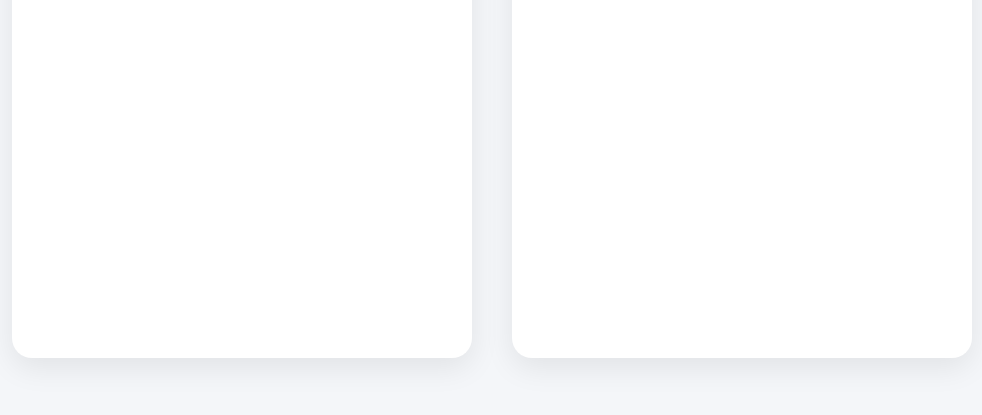
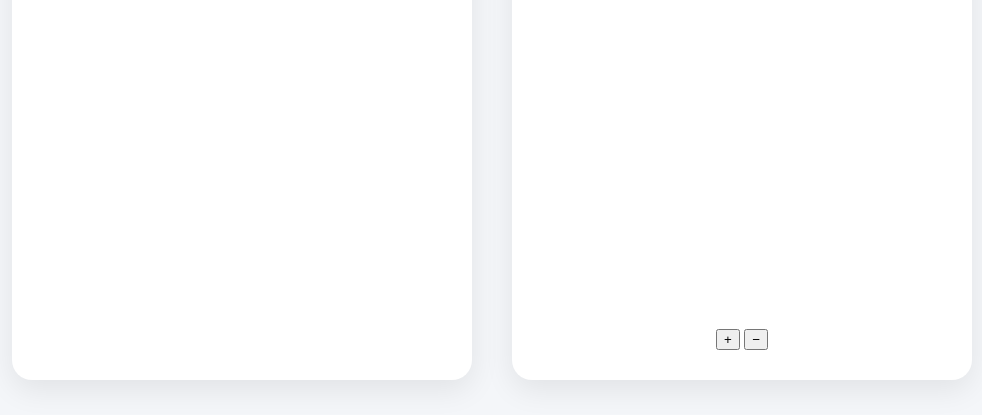
Before and after one commit to mokshashah684-collab/virtual-tryon, a plain HTML site: page index.html in a window 1280 px wide. Shown: the part 367-782 px from the top of the page, without its empty margins (148-1130 px from the left). Drawn offline with Linux system fonts and the light colour scheme.

Commit message:
index.html

```diff
--- a/index.html
+++ b/index.html
@@ -25,7 +25,10 @@
     <img id="userImage">
     <img id="clothingOverlay" draggable="false">
 </div>
-
+<div class="resize-controls">
+    <button onclick="resizeClothing(1)">+</button>
+    <button onclick="resizeClothing(-1)">−</button>
+</div>
     </div>
 
 </div>
```
